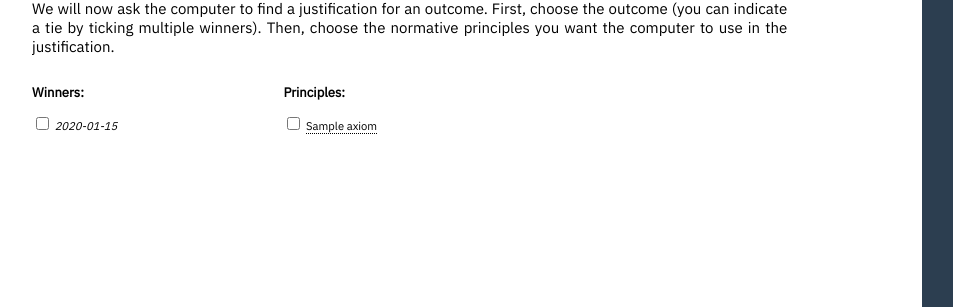
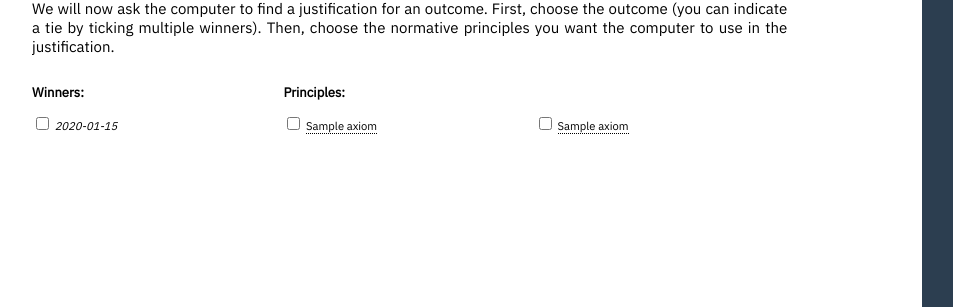
Before and after one commit to comsoc-amsterdam/comsoc, a Flask app: template WebApp/templates/outcomes.html in a window 1280 px wide. Shown: the part 152-459 px from the top of the page, without its empty margins (160-1113 px from the left). Run offline with Flask 2, Linux system fonts and the light colour scheme; the template is opened without the code that fills it: most values are stand-ins (such as "Sample title", 1, 10 or a date in 2020).

Commit message:
Fixed cut overlay

```diff
--- a/WebApp/static/outcomes.css
+++ b/WebApp/static/outcomes.css
@@ -59,33 +54,12 @@ label {
   margin-bottom: 3.5%;
 }
 
-#checkboxes {
-  content: "";
-  display: table;
-  clear: both;
-  width: 100%;
-}
-
-#outcome-title, #corpus-title, #outcome, #axioms {
+#outcome-title, #corpus-title, #outcome, #axioms-1, #axioms-2 {
   float: left;
 }
 
-#outcome {
-  height: 80px;
-}
-
-#axioms {
-  height: 80px;
-}
-
-#outcome, #outcome-title, #axioms {
+#outcome, #outcome-title, #axioms-1, #axioms-2 {
   width: 33.3%;
-}
-
-#axioms {
-  column-count: 2;
-  column-fill: auto;
-  width: 66.6%;
 }
 
 #corpus-title {
--- a/WebApp/templates/outcomes.html
+++ b/WebApp/templates/outcomes.html
@@ -31,8 +31,17 @@
         <label for="{{candidate}}"><i>{{candidate}}</i></label><br>
       {% endfor %}
       </div>
-    <div id="axioms">
-    {% for axiom in axiom_names %}
+      <div id="axioms-1">
+      {% for axiom in axiom_names[:4] %}
+            <input type="checkbox" class="axiom-checkbox" id="{{axiom}}" name="{{axiom}}" value="{{axiom}}">
+            <span class="hovertext" data-hover="{{axiom_description[axiom]}}">
+              <label for="{{axiom}}" onclick="">{{axiom}}</label>
+            </span>
+            <br>
+      {% endfor %}
+      </div>
+      <div id="axioms-2">
+      {% for axiom in axiom_names[4:] %}
             <input type="checkbox" class="axiom-checkbox" id="{{axiom}}" name="{{axiom}}" value="{{axiom}}">
             <span class="hovertext" data-hover="{{axiom_description[axiom]}}">
               <label for="{{axiom}}" onclick="">{{axiom}}</label>
```
Also changed, not shown: other parts of WebApp/static/outcomes.css (+0 -5 lines). Lines whose indentation alone changed are shown as unchanged.
